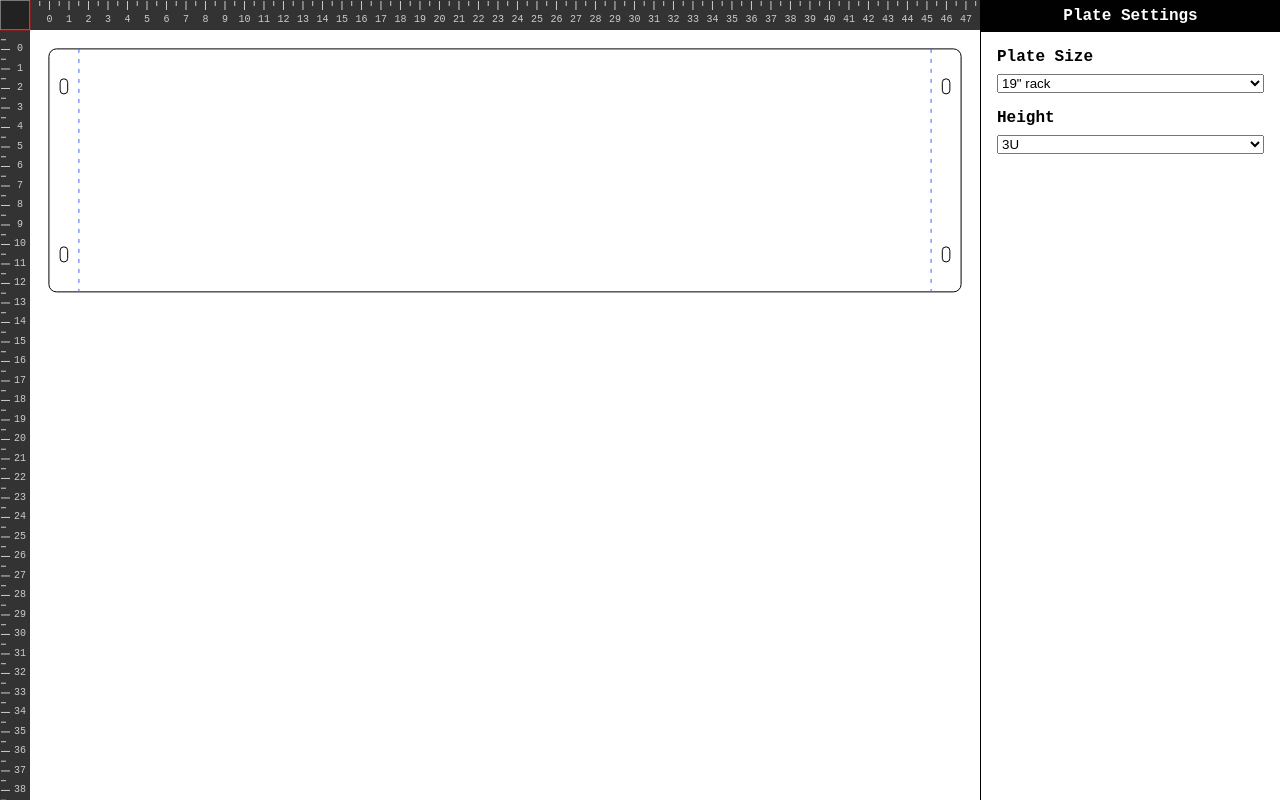
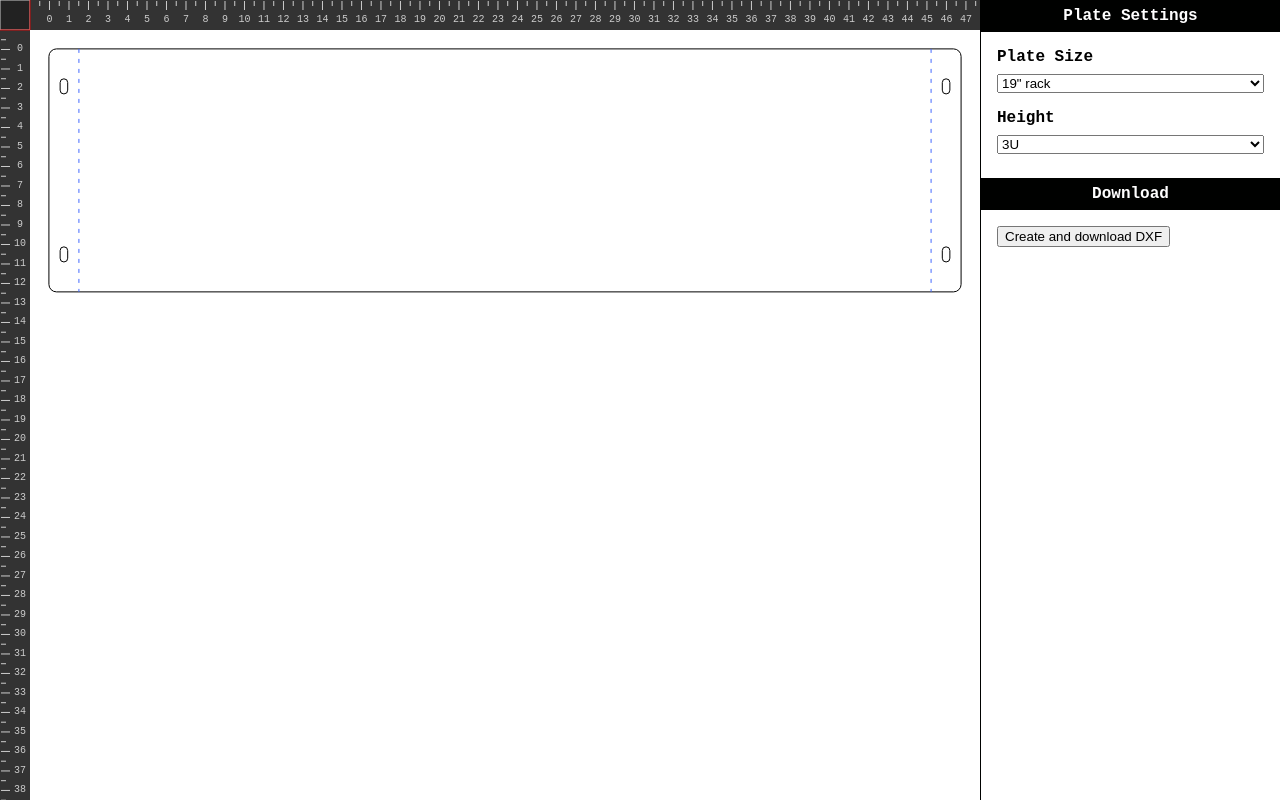
Before and after one commit to Gaya/wreckeys-plate-designer, a React (Create React App) app: page / in a window 1280 px wide. Built offline with nearby package versions, Linux system fonts and the light colour scheme.

Commit message:
feat: add placeholder for dxf converter

```diff
--- a/src/components/SideBar/SideBar.tsx
+++ b/src/components/SideBar/SideBar.tsx
@@ -1,4 +1,7 @@
 import { useCallback } from 'react';
+
+import toDXF from '../../core/toDXF';
+import { plateToPart } from '../../core/part-maker';
 
 import { useAppContext } from '../App/AppContextProvider';
 import Select from '../Select/Select';
@@ -17,6 +20,13 @@ function SideBar() {
   const onUpdateHeight = useCallback((newHeight: typeof height) => {
     actions.updatePlate({ height: parseInt(newHeight.toString(), 10) });
   }, [actions]);
+
+  const convertToDXF = useCallback(() => {
+    const platePart = plateToPart(state.plate);
+    const dxfString = toDXF([platePart]);
+
+    console.log(dxfString);
+  }, [state.plate]);
 
   return (
     <aside>
@@ -71,6 +81,12 @@ function SideBar() {
           />
         </fieldset>
       )}
+      <h2 style={{ marginTop: '1em' }}>Download</h2>
+      <fieldset>
+        <button type="button" onClick={convertToDXF}>
+          Create and download DXF
+        </button>
+      </fieldset>
     </aside>
   );
 }
--- /dev/null
+++ b/src/core/toDXF.ts
@@ -0,0 +1,5 @@
+function toDXF(parts: Part[]): string {
+  return 'Yo';
+}
+
+export default toDXF;
```
